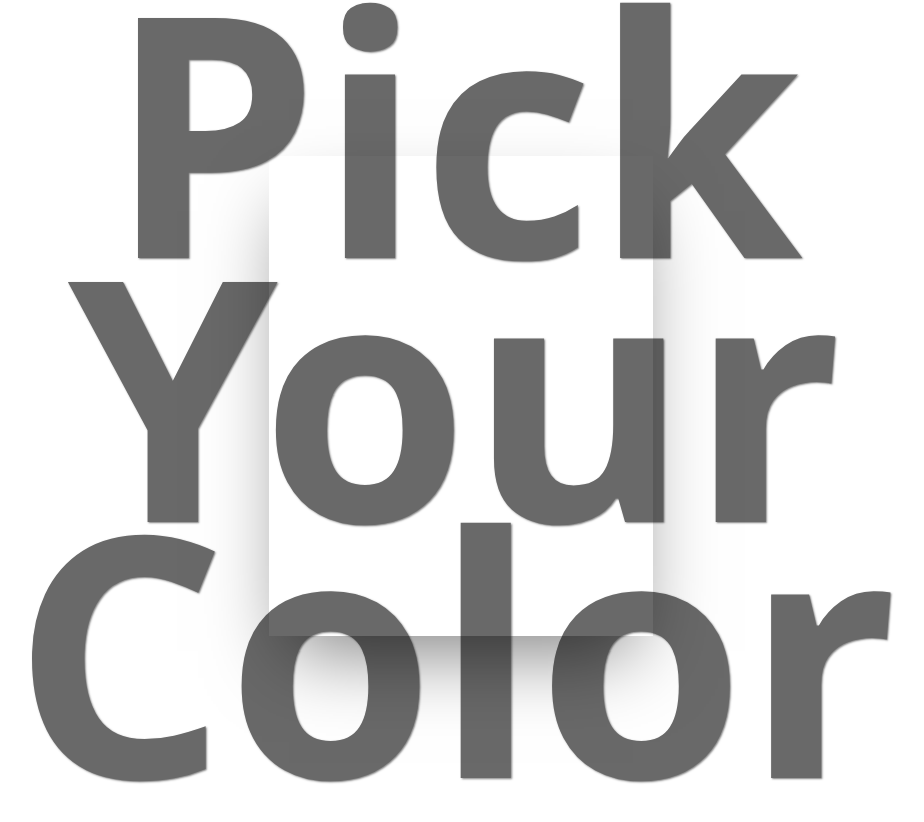
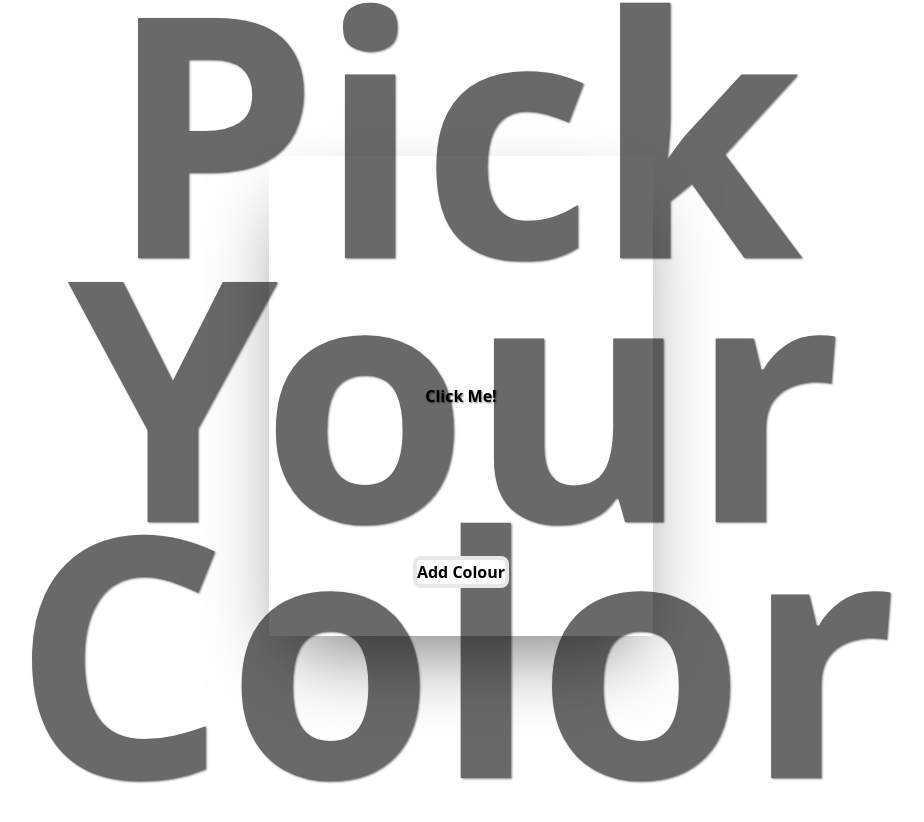
Before and after one commit to Taiyo10/Backstage_talks_frontend_recreation, a React (Create React App) app: page / in a window 1280 px wide. Shown: the part 6444-7266 px from the top of the page, without its empty margins (185-1109 px from the left). Built offline with nearby package versions, Linux system fonts and the light colour scheme.

Commit message:
Added option to add colour picker colour to list

```diff
--- a/src/App.jsx
+++ b/src/App.jsx
@@ -2,11 +2,11 @@ import react, { useEffect, useState, useRef } from 'react';
 
 function App() {
 
-  let colours = ["blue", "red", "green", "purple", "orange", "brown", "#123456"]; //Adding a colour creates a whole new section
+  const [Y, setY] = useState(0);
+  const [colours, setColours] = useState(["blue", "red", "green", "purple", "orange", "brown", "#123456"]);
+  const [chosenColor, setChosenColor] = useState(null);
 
-  const [Y, setY] = useState(0);
   const cooldownRef = useRef(false);
-  const [chosenColor, setChosenColor] = useState(null);
 
   //Detects scroll direction and creates a cooldown between each scroll
   useEffect(() => {
@@ -36,12 +36,19 @@ function App() {
       window.removeEventListener("wheel", handleWheel);
       clearTimeout(timeout);
     }
-  }, []);
+  }, [colours]);
+
 
   //Gets value from color input
-
   function handleChange(e) {
     setChosenColor(e.target.value);
+  }
+
+  //Adds chosen color to array
+  function handleClick(e) {
+    if (!chosenColor) return;
+    setColours([...colours, chosenColor]);
+    setChosenColor(null);
   }
 
   return (
@@ -58,13 +65,16 @@ function App() {
 
      {/* Pick Your Colour */}
       <div>
-        <div class='shadow-[0_35px_75px_-20px_rgba(0,0,0,0.50)] w-[30vw] h-[60vh] absolute top-[20vh] left-[35vw] z-50 transition duration-1000' style={{transform: `translate3d(6px, ${(colours.length * window.innerHeight * 1.15) - Y * window.innerHeight * 1.15}px, 35px)`, backgroundColor: chosenColor ? chosenColor : ""}}>
-          <input type="color" onChange={handleChange} className='absolute h-[60vh] w-[30vw] opacity-0'></input>
+        <div class='shadow-[0_35px_75px_-20px_rgba(0,0,0,0.50)] w-[30vw] h-[60vh] absolute top-[20vh] left-[35vw] z-50 transition duration-1000 flex justify-center items-center' style={{transform: `translate3d(6px, ${(colours.length * window.innerHeight * 1.15) - Y * window.innerHeight * 1.15}px, 35px)`, backgroundColor: chosenColor ? chosenColor : ""}}>
+          <input type="color" onChange={handleChange} class='absolute h-[60vh] w-[30vw] opacity-0 z-30'></input>
+          <p class="transition duration-1000 absolute -z-10" className={chosenColor ? `opacity-0` : `opacity-100`}>Click Me!</p>
+          <button onClick={handleClick} class='absolute border-4 bg-white rounded-lg z-30 bottom-[10%]'>Add Colour</button>
         </div>
 
         <h1 class="transition duration-1000 text-[42vh] sm:max-xl:text-[23vh] absolute left-1/2 -top-[15vh] sm:max-xl:top-0" style={{transform: `translate3d(-50%, ${(colours.length * window.innerHeight * 1.15) - Y * window.innerHeight * 1.15}px, 0px)`, color: chosenColor ? chosenColor : "DimGray"}}>Pick</h1>
         <h1 class="transition duration-1000 text-[42vh] sm:max-xl:text-[23vh] absolute left-1/2 top-[18vh] sm:max-xl:top-[32vh] " style={{transform: `translate3d(-50%, ${(colours.length * window.innerHeight * 1.15) - Y * window.innerHeight * 1.15}px, 0px)`, color: chosenColor ? chosenColor : "DimGray"}}>Your</h1>
         <h1 class="transition duration-1000 text-[42vh] sm:max-xl:text-[23vh] absolute left-1/2 top-1/2 sm:max-xl:top-[64vh]" style={{transform: `translate3d(-50%, ${(colours.length * window.innerHeight * 1.15) - Y * window.innerHeight * 1.15}px, 0px)`, color: chosenColor ? chosenColor : "DimGray"}}>Color</h1>
+
       </div>
     </div>
   );
```
